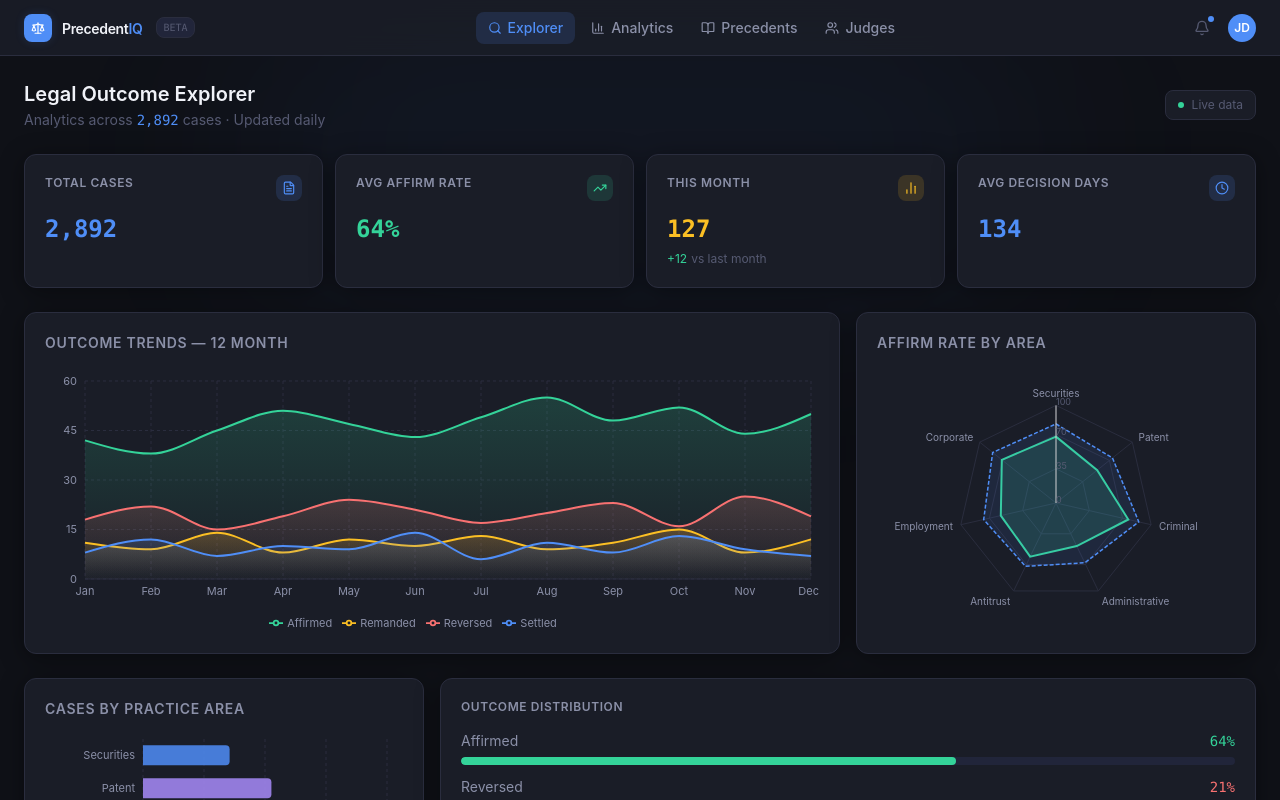
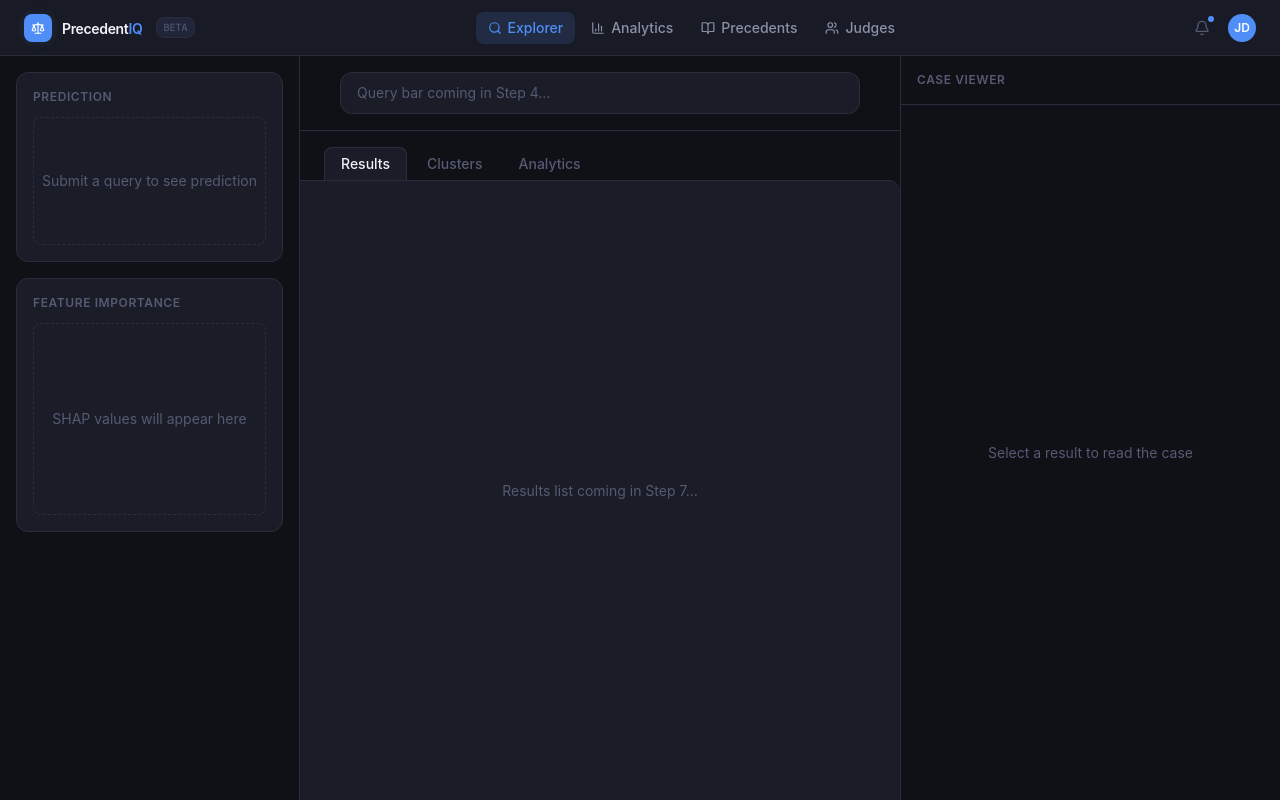
Before and after one commit to lemur-cpu/legal-outcome-explorer-clean, a Next.js app: page / in a window 1280 px wide. Shown: the top 800 px of the page. Built offline with nearby package versions, Linux system fonts and the light colour scheme.

Commit message:
feat(layout): rebuild page.tsx as 3-column grid (300px|1fr|380px) with Results/Clusters/Analytics tabs

```diff
--- a/app/page.tsx
+++ b/app/page.tsx
@@ -1,105 +1,128 @@
 "use client";
 
+import { useState } from "react";
 import { motion } from "framer-motion";
-import {
-  Scale,
-  TrendingUp,
-  BarChart2,
-  Clock,
-  FileText,
-} from "lucide-react";
 import { Nav } from "@/components/dashboard/nav";
-import { StatCard } from "@/components/ui/stat-card";
 import { OutcomeTrendChart } from "@/components/dashboard/outcome-trend-chart";
 import { PracticeAreaChart } from "@/components/dashboard/practice-area-chart";
 import { AffirmRateChart } from "@/components/dashboard/affirm-rate-chart";
 import { CaseTable } from "@/components/dashboard/case-table";
 import { JudgePanel } from "@/components/dashboard/judge-panel";
+import { StatCard } from "@/components/ui/stat-card";
 import { SUMMARY_STATS } from "@/data/mock";
+import { Scale, TrendingUp, BarChart2, Clock, FileText } from "lucide-react";
+import type { QueryResponse, CaseResult } from "@/lib/types";
+
+type Tab = "results" | "clusters" | "analytics";
 
 export default function Home() {
+  const [activeTab, setActiveTab] = useState<Tab>("results");
+  const [queryResponse, setQueryResponse] = useState<QueryResponse | null>(null);
+  const [selectedCase, setSelectedCase] = useState<CaseResult | null>(null);
+  const [isLoading, setIsLoading] = useState(false);
+
+  const TABS: { id: Tab; label: string }[] = [
+    { id: "results",   label: "Results"   },
+    { id: "clusters",  label: "Clusters"  },
+    { id: "analytics", label: "Analytics" },
+  ];
+
   return (
-    <div className="min-h-screen bg-background text-text-primary">
+    <div className="h-screen flex flex-col bg-background text-text-primary overflow-hidden">
       <Nav />
 
-      {/* Glow backdrop */}
-      <div className="fixed inset-0 pointer-events-none">
-        <div className="absolute top-0 left-1/2 -translate-x-1/2 w-[800px] h-[300px] bg-accent/5 blur-[100px] rounded-full" />
+      {/* 3-column grid — fills remaining viewport height */}
+      <div
+        className="flex-1 grid min-h-0"
+        style={{ gridTemplateColumns: "300px 1fr 380px" }}
+      >
+        {/* ── LEFT: Prediction + SHAP ─────────────────────────────────────── */}
+        <aside className="flex flex-col gap-4 p-4 border-r border-border overflow-y-auto">
+          {/* Prediction placeholder */}
+          <div className="rounded-lg bg-surface border border-border p-4">
+            <p className="text-xs font-semibold text-text-muted uppercase tracking-wider mb-3">
+              Prediction
+            </p>
+            <div className="h-32 flex items-center justify-center text-text-muted text-sm border border-dashed border-border rounded">
+              Submit a query to see prediction
+            </div>
           </div>
 
-      <main className="relative max-w-[1440px] mx-auto px-4 sm:px-6 py-6 space-y-6">
-        {/* Page header */}
-        <motion.div
-          initial={{ opacity: 0, y: -8 }}
-          animate={{ opacity: 1, y: 0 }}
-          transition={{ duration: 0.4, ease: [0.16, 1, 0.3, 1] }}
-          className="flex items-center justify-between"
+          {/* SHAP placeholder */}
+          <div className="rounded-lg bg-surface border border-border p-4">
+            <p className="text-xs font-semibold text-text-muted uppercase tracking-wider mb-3">
+              Feature Importance
+            </p>
+            <div className="h-48 flex items-center justify-center text-text-muted text-sm border border-dashed border-border rounded">
+              SHAP values will appear here
+            </div>
+          </div>
+        </aside>
+
+        {/* ── CENTER: QueryBar + Tabs ──────────────────────────────────────── */}
+        <main className="flex flex-col min-h-0">
+          {/* QueryBar placeholder */}
+          <div className="shrink-0 px-6 py-4 border-b border-border bg-background/80 backdrop-blur-md">
+            <div className="max-w-[520px] mx-auto">
+              <div className="flex items-center gap-2 px-4 py-2.5 rounded-lg bg-surface border border-border text-text-muted text-sm">
+                <span className="flex-1">Query bar coming in Step 4…</span>
+              </div>
+            </div>
+          </div>
+
+          {/* Tab bar */}
+          <div className="shrink-0 flex gap-1 px-6 pt-4 pb-0">
+            {TABS.map((tab) => (
+              <button
+                key={tab.id}
+                onClick={() => setActiveTab(tab.id)}
+                className={`
+                  px-4 py-1.5 text-sm font-medium rounded-t transition-colors
+                  ${activeTab === tab.id
+                    ? "bg-surface border border-b-0 border-border text-text-primary"
+                    : "text-text-muted hover:text-text-secondary"
+                  }
+                `}
               >
-          <div>
-            <h1 className="text-xl font-semibold text-text-primary">
-              Legal Outcome Explorer
-            </h1>
-            <p className="text-sm text-text-muted mt-0.5">
-              Analytics across{" "}
-              <span className="font-mono text-accent">
-                {SUMMARY_STATS.totalCases.toLocaleString()}
-              </span>{" "}
-              cases · Updated daily
-            </p>
+                {tab.label}
+              </button>
+            ))}
           </div>
-          <div className="hidden sm:flex items-center gap-2 px-3 py-1.5 rounded bg-surface border border-border text-xs text-text-muted">
-            <span className="w-1.5 h-1.5 rounded-full bg-affirmed animate-pulse" />
-            Live data
+
+          {/* Tab content */}
+          <div className="flex-1 overflow-y-auto border-t border-border bg-surface rounded-tr-lg">
+            {activeTab === "results" && (
+              <div className="p-6 flex items-center justify-center h-full text-text-muted text-sm">
+                Results list coming in Step 7…
               </div>
-        </motion.div>
+            )}
 
+            {activeTab === "clusters" && (
+              <div className="p-6 flex items-center justify-center h-full text-text-muted text-sm">
+                Cluster view coming soon…
+              </div>
+            )}
+
+            {activeTab === "analytics" && (
+              <div className="p-6 space-y-6">
                 {/* Summary stats */}
-        <div className="grid grid-cols-2 lg:grid-cols-4 gap-3">
-          <StatCard
-            label="Total Cases"
-            value={SUMMARY_STATS.totalCases.toLocaleString()}
-            icon={FileText}
-            accent="blue"
-            delay={0}
-          />
-          <StatCard
-            label="Avg Affirm Rate"
-            value={`${SUMMARY_STATS.avgAffirmRate}%`}
-            icon={TrendingUp}
-            accent="green"
-            delay={0.05}
-          />
-          <StatCard
-            label="This Month"
-            value={SUMMARY_STATS.casesThisMonth}
-            delta={SUMMARY_STATS.casesThisMonthDelta}
-            deltaLabel="vs last month"
-            icon={BarChart2}
-            accent="yellow"
-            delay={0.1}
-          />
-          <StatCard
-            label="Avg Decision Days"
-            value={SUMMARY_STATS.avgDecisionDays}
-            icon={Clock}
-            accent="blue"
-            delay={0.15}
-          />
+                <div className="grid grid-cols-2 xl:grid-cols-4 gap-3">
+                  <StatCard label="Total Cases"      value={SUMMARY_STATS.totalCases.toLocaleString()} icon={FileText}  accent="blue"   delay={0}    />
+                  <StatCard label="Avg Affirm Rate"  value={`${SUMMARY_STATS.avgAffirmRate}%`}          icon={TrendingUp} accent="green"  delay={0.05} />
+                  <StatCard label="This Month"       value={SUMMARY_STATS.casesThisMonth}               icon={BarChart2}  accent="yellow" delay={0.1}  delta={SUMMARY_STATS.casesThisMonthDelta} deltaLabel="vs last month" />
+                  <StatCard label="Avg Decision Days" value={SUMMARY_STATS.avgDecisionDays}             icon={Clock}      accent="blue"   delay={0.15} />
                 </div>
 
                 {/* Charts row */}
                 <div className="grid grid-cols-1 lg:grid-cols-3 gap-4">
-          <div className="lg:col-span-2">
-            <OutcomeTrendChart />
-          </div>
+                  <div className="lg:col-span-2"><OutcomeTrendChart /></div>
                   <AffirmRateChart />
                 </div>
 
-        {/* Practice area chart */}
+                {/* Practice area + outcome distribution */}
                 <div className="grid grid-cols-1 lg:grid-cols-3 gap-4">
                   <PracticeAreaChart />
 
-          {/* Outcome distribution card */}
                   <motion.div
                     initial={{ opacity: 0, y: 16 }}
                     animate={{ opacity: 1, y: 0 }}
@@ -114,7 +137,7 @@ export default function Home() {
                         { label: "Affirmed", value: 64, color: "#34d399" },
                         { label: "Reversed", value: 21, color: "#f87171" },
                         { label: "Remanded", value: 11, color: "#fbbf24" },
-                { label: "Settled", value: 4, color: "#4f8ef7" },
+                        { label: "Settled",  value: 4,  color: "#4f8ef7" },
                       ].map((item, i) => (
                         <motion.div
                           key={item.label}
@@ -134,29 +157,21 @@ export default function Home() {
                               style={{ backgroundColor: item.color }}
                               initial={{ width: 0 }}
                               animate={{ width: `${item.value}%` }}
-                      transition={{
-                        duration: 0.9,
-                        ease: "easeOut",
-                        delay: 0.5 + i * 0.08,
-                      }}
+                              transition={{ duration: 0.9, ease: "easeOut", delay: 0.5 + i * 0.08 }}
                             />
                           </div>
                         </motion.div>
                       ))}
                     </div>
-
-            {/* Outcome counts row */}
                     <div className="mt-5 pt-4 border-t border-border grid grid-cols-4 gap-2">
                       {[
                         { label: "Affirmed", count: "1,851", color: "#34d399" },
-                { label: "Reversed", count: "607", color: "#f87171" },
-                { label: "Remanded", count: "318", color: "#fbbf24" },
-                { label: "Settled", count: "116", color: "#4f8ef7" },
+                        { label: "Reversed", count: "607",   color: "#f87171" },
+                        { label: "Remanded", count: "318",   color: "#fbbf24" },
+                        { label: "Settled",  count: "116",   color: "#4f8ef7" },
                       ].map((item) => (
                         <div key={item.label} className="text-center">
-                  <p className="font-mono text-lg font-semibold" style={{ color: item.color }}>
-                    {item.count}
-                  </p>
+                          <p className="font-mono text-lg font-semibold" style={{ color: item.color }}>{item.count}</p>
                           <p className="text-[10px] text-text-muted mt-0.5">{item.label}</p>
                         </div>
                       ))}
@@ -166,9 +181,7 @@ export default function Home() {
 
                 {/* Case table + Judge panel */}
                 <div className="grid grid-cols-1 xl:grid-cols-3 gap-4">
-          <div className="xl:col-span-2">
-            <CaseTable />
-          </div>
+                  <div className="xl:col-span-2"><CaseTable /></div>
                   <JudgePanel />
                 </div>
 
@@ -185,7 +198,23 @@ export default function Home() {
                   </div>
                   <span className="font-mono">v0.1.0-beta</span>
                 </motion.footer>
+              </div>
+            )}
+          </div>
         </main>
+
+        {/* ── RIGHT: Case Viewer ───────────────────────────────────────────── */}
+        <aside className="flex flex-col border-l border-border overflow-y-auto">
+          <div className="p-4 border-b border-border">
+            <p className="text-xs font-semibold text-text-muted uppercase tracking-wider">
+              Case Viewer
+            </p>
+          </div>
+          <div className="flex-1 flex items-center justify-center p-6 text-text-muted text-sm text-center">
+            Select a result to read the case
+          </div>
+        </aside>
+      </div>
     </div>
   );
 }
```
Lines whose indentation alone changed are shown as unchanged.
